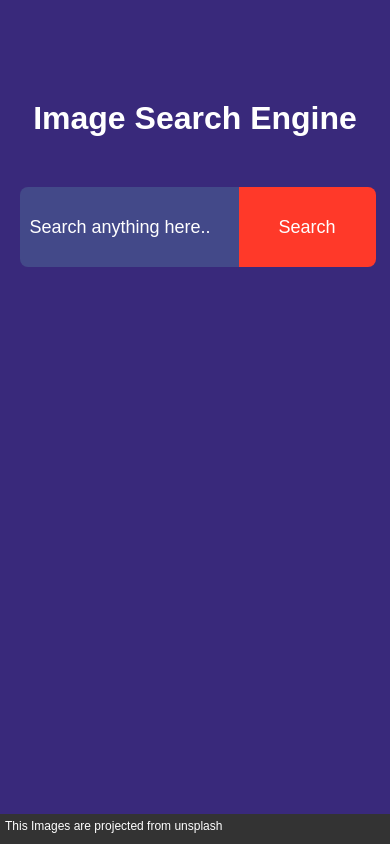
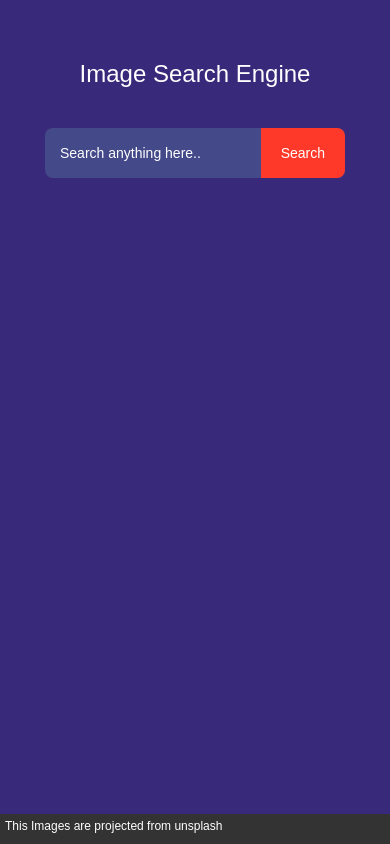
Before and after one commit to Yashwanth-kxer/Image-Search-Engine, a plain HTML site: page index.html in a window 390 px wide. Drawn offline with Linux system fonts and the light colour scheme.

Commit message:
Add files via upload

```diff
--- a/style.css
+++ b/style.css
@@ -15,6 +15,7 @@ body::-webkit-scrollbar {
   }
 
 h1{
+    font-size: 45px;
     text-align: center;
     margin: 100px auto 50px;
     font-weight: 600;
@@ -101,8 +102,6 @@ display: none;
 }
 
 #credit{
-    /* align-items: baseline; */
-
 
     position: fixed;
     bottom: 0;
@@ -119,15 +118,42 @@ display: none;
 
 @media only screen and (max-width: 600px) {
 
-    form input{
-
-        font-size: 15px;
-        padding: 0 10px;
+    h1{
+        /* width: 70%; */
+        font-size: 24px;
+        margin: 60px auto 40px;
+        font-weight: 500;
+        /* padding: 10px; */
+    }
+    form{
+        /* width: 70%; */
+        max-width: 300px;
+        height: 50px;
     }
 
+    form input{
+        font-size: 14px;
+        padding: 10px 15px;
+    }
+    ::placeholder{
+        font-size: 14px;
+    }
+
+    form button{
+        padding: 0 20px;
+        font-size: 14px;
+    }
+
+    #search-result {
+        /* width: 70%; */
+        margin: 30px auto 20px;
+        grid-template-columns: 1fr;
+        grid-gap: 20px;
+    }
 
     #search-result img{
-        height: 130px;
+        height: 200px;
+        width: 100%;
     }
 
 }
```
